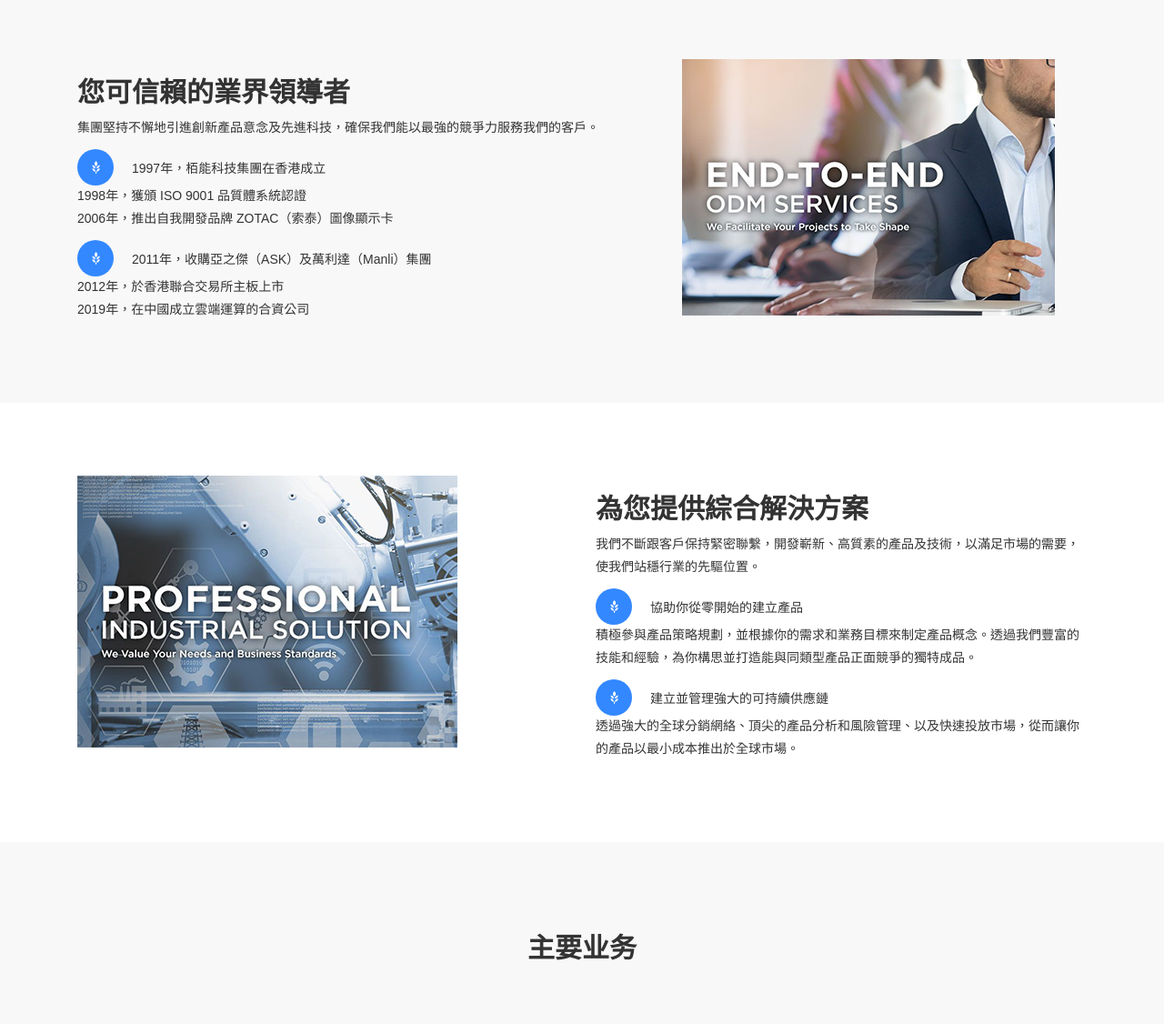
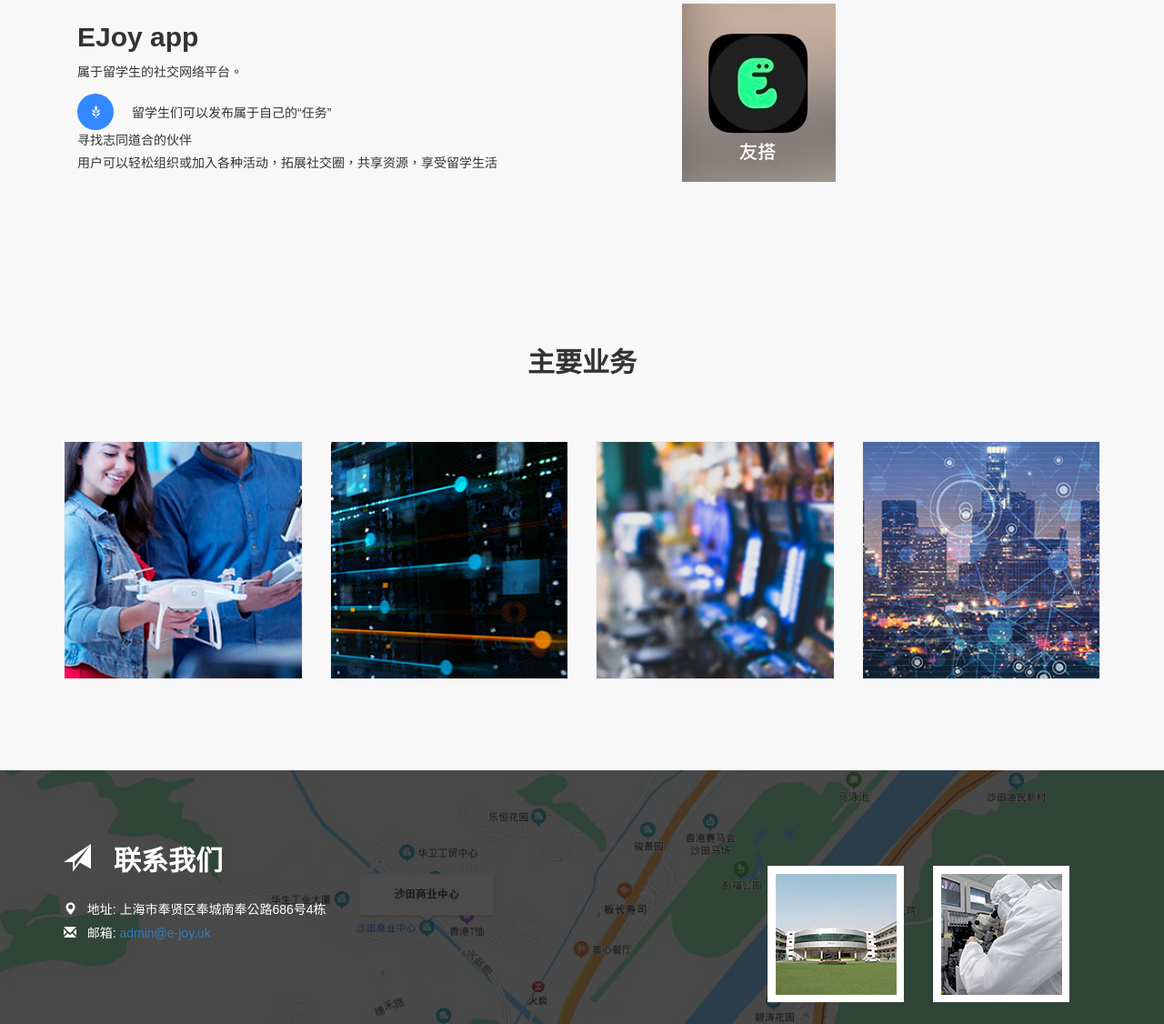
Before and after one commit to FYHu/EJoy-Website, a plain HTML site: page index.html in a window 1280 px wide. Shown: the part 995-2121 px from the top of the page at 91% size. Drawn offline with Linux system fonts and the light colour scheme; a script that the page names is missing.

Commit message:
App added
App added

```diff
--- a/index.html
+++ b/index.html
@@ -45,7 +45,6 @@
     我们的团队由经验丰富的软件工程师、设计师和市场专家组成，他们都拥有国际视野和深厚的行业经验。数字桥梁科技始终坚持用户至上，不断优化我们的产品，以满足全球留学生的多样化需求。
 
     未来，数字桥梁科技将继续创新和扩展其产品线，致力于成为全球留学生社交的领导品牌，让每一位留学生都能感受到来自全世界的温暖与支持。</p>
-<p><a class="btn btn-success btn-lg" href="https://finance.yahoo.com/quote/1263.HK" role="button">PC PARTNER(1263.HK<span id="shijia"></span>)</a></p>
 </div></div>
 </section>
 <!--home-->
@@ -84,33 +83,17 @@
 <section id="html5">
     <div class="container">
         <div class="col-md-7 wow fadeInLeft">
-            <h2>您可信賴的業界領導者</h2>
-            <p>集團堅持不懈地引進創新產品意念及先進科技，確保我們能以最強的競爭力服務我們的客戶。</p>
-            <p><span class="glyphicon glyphicon-grain mai-icon"></span>1997年，栢能科技集團在香港成立<br>1998年，獲頒 ISO 9001 品質體系統認證<br>2006年，推出自我開發品牌 ZOTAC（索泰）圖像顯示卡</p>
-            <p><span class="glyphicon glyphicon-grain mai-icon"></span>2011年，收購亞之傑（ASK）及萬利達（Manli）集團<br>2012年，於香港聯合交易所主板上市<br>2019年，在中國成立雲端運算的合資公司</p>
+            <h2>EJoy app</h2>
+            <p>属于留学生的社交网络平台。</p>
+            <p><span class="glyphicon glyphicon-grain mai-icon"></span>留学生们可以发布属于自己的“任务”<br>寻找志同道合的伙伴<br>用户可以轻松组织或加入各种活动，拓展社交圈，共享资源，享受留学生活</p>
         </div>
         <div class="col-md-5 wow fadeInRight">
-            <img src="images/xcxyhs.png" class="img-responsive" alt=""/>
+            <img src="images/app.jpg" class="img-responsive" alt=""/>
         </div>
     </div>
 </section>
 <!--html5-->
 
-<!--bootstrap-->
-<section id="bootstrap">
-    <div class="container wow fadeInUp">
-        <div class="col-md-6">
-            <img src="images/xcxqygw.png" class="img-responsive" alt=""/>
-        </div>
-        <div class="col-md-6">
-            <h2>為您提供綜合解決方案</h2>
-            <p>我們不斷跟客戶保持緊密聯繫，開發嶄新、高質素的產品及技術，以滿足市場的需要，使我們站穩行業的先驅位置。</p>
-            <p><span class="glyphicon glyphicon-grain mai-icon"></span>協助你從零開始的建立產品<br>積極參與產品策略規劃，並根據你的需求和業務目標來制定產品概念。透過我們豐富的技能和經驗，為你構思並打造能與同類型產品正面競爭的獨特成品。</p>
-            <p><span class="glyphicon glyphicon-grain mai-icon"></span>建立並管理強大的可持續供應鏈<br>透過強大的全球分銷網絡、頂尖的產品分析和風險管理、以及快速投放市場，從而讓你的產品以最小成本推出於全球市場。</p>
-        </div>
-    </div>
-</section>
-<!--bootstrap-->
 
 <!--course-->
 <section id="course">
```
Also changed, not shown: images/app.jpg (added).
